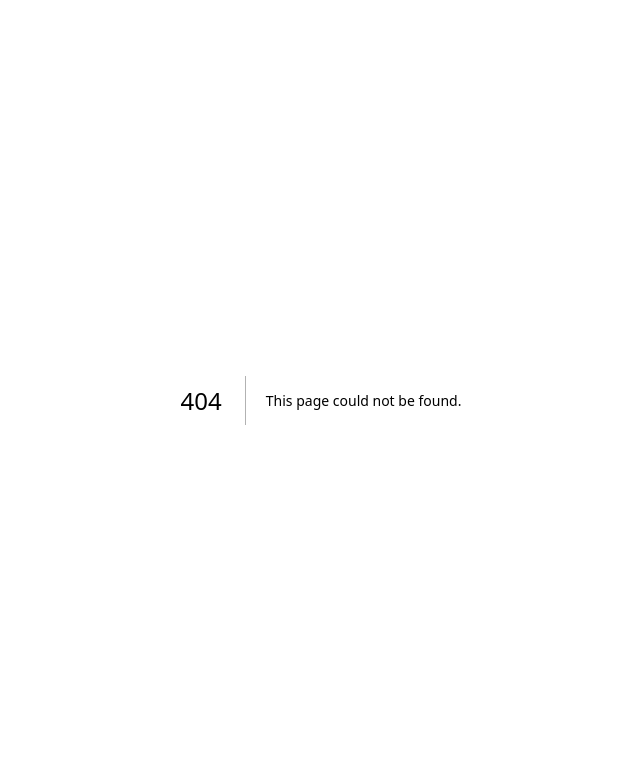
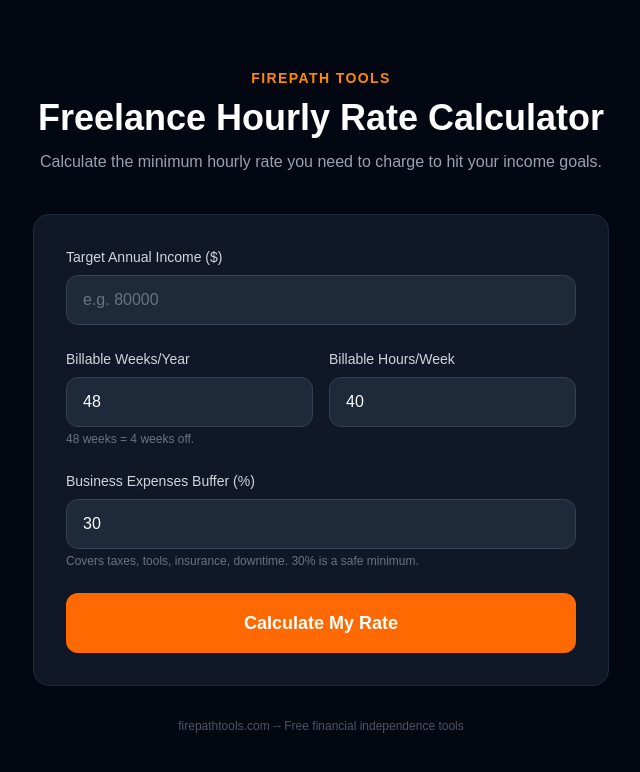
Before and after one commit to giraudsebastien79000-max/firepathtools, a Next.js app: page /tools/freelance-rate in a window 1280 px wide. Before the commit this address had no page. Shown: the top 772 px of the page, without its empty margins (319-959 px from the left). Built offline with nearby package versions, Linux system fonts and the light colour scheme.

Commit message:
Add Freelance Hourly Rate Calculator

```diff
--- /dev/null
+++ b/app/tools/freelance-rate/page.tsx
@@ -0,0 +1,82 @@
+"use client";
+import { useState } from "react";
+
+export default function FreelanceRate() {
+  const [salary, setSalary] = useState("");
+  const [weeks, setWeeks] = useState("48");
+  const [hours, setHours] = useState("40");
+  const [buffer, setBuffer] = useState("30");
+  const [result, setResult] = useState(null);
+
+  const calculate = () => {
+    const s = parseFloat(salary);
+    const w = parseFloat(weeks);
+    const h = parseFloat(hours);
+    const b = parseFloat(buffer) / 100;
+    const billableHours = w * h;
+    const baseRate = s / billableHours;
+    const finalRate = baseRate * (1 + b);
+    const daily = finalRate * h;
+    const monthly = (s * (1 + b)) / 12;
+    setResult({ baseRate, finalRate, daily, monthly, billableHours });
+  };
+
+  return (
+    <main className="min-h-screen bg-gray-950 text-white flex flex-col items-center justify-center px-4 py-16">
+      <div className="max-w-xl w-full">
+        <div className="text-center mb-10">
+          <span className="text-orange-400 text-sm font-semibold tracking-widest uppercase">FirePath Tools</span>
+          <h1 className="text-4xl font-bold mt-2 mb-3">Freelance Hourly Rate Calculator</h1>
+          <p className="text-gray-400 text-base">Calculate the minimum hourly rate you need to charge to hit your income goals.</p>
+        </div>
+        <div className="bg-gray-900 rounded-2xl p-8 space-y-6 border border-gray-800">
+          <div>
+            <label className="block text-sm font-medium text-gray-300 mb-2">Target Annual Income ($)</label>
+            <input type="number" value={salary} onChange={(e) => setSalary(e.target.value)} placeholder="e.g. 80000" className="w-full bg-gray-800 border border-gray-700 rounded-xl px-4 py-3 text-white placeholder-gray-500 focus:outline-none focus:border-orange-400" />
+          </div>
+          <div className="grid grid-cols-2 gap-4">
+            <div>
+              <label className="block text-sm font-medium text-gray-300 mb-2">Billable Weeks/Year</label>
+              <input type="number" value={weeks} onChange={(e) => setWeeks(e.target.value)} placeholder="48" className="w-full bg-gray-800 border border-gray-700 rounded-xl px-4 py-3 text-white placeholder-gray-500 focus:outline-none focus:border-orange-400" />
+              <p className="text-xs text-gray-500 mt-1">48 weeks = 4 weeks off.</p>
+            </div>
+            <div>
+              <label className="block text-sm font-medium text-gray-300 mb-2">Billable Hours/Week</label>
+              <input type="number" value={hours} onChange={(e) => setHours(e.target.value)} placeholder="40" className="w-full bg-gray-800 border border-gray-700 rounded-xl px-4 py-3 text-white placeholder-gray-500 focus:outline-none focus:border-orange-400" />
+            </div>
+          </div>
+          <div>
+            <label className="block text-sm font-medium text-gray-300 mb-2">Business Expenses Buffer (%)</label>
+            <input type="number" value={buffer} onChange={(e) => setBuffer(e.target.value)} placeholder="30" className="w-full bg-gray-800 border border-gray-700 rounded-xl px-4 py-3 text-white placeholder-gray-500 focus:outline-none focus:border-orange-400" />
+            <p className="text-xs text-gray-500 mt-1">Covers taxes, tools, insurance, downtime. 30% is a safe minimum.</p>
+          </div>
+          <button onClick={calculate} className="w-full bg-orange-500 hover:bg-orange-400 text-white font-bold py-4 rounded-xl text-lg transition-colors">Calculate My Rate</button>
+          {result !== null && (
+            <div className="space-y-4">
+              <div className="bg-gray-800 rounded-xl p-6 text-center border border-orange-400/30">
+                <p className="text-gray-400 text-sm mb-1">Minimum Hourly Rate</p>
+                <p className="text-6xl font-bold text-orange-400">${result.finalRate.toFixed(0)}<span className="text-2xl text-gray-400">/hr</span></p>
+                <p className="text-gray-500 text-xs mt-2">Base rate ${result.baseRate.toFixed(0)}/hr + {buffer}% buffer</p>
+              </div>
+              <div className="grid grid-cols-3 gap-3">
+                <div className="bg-gray-800 rounded-xl p-4 border border-gray-700 text-center">
+                  <p className="text-gray-400 text-xs mb-1">Daily Rate</p>
+                  <p className="text-lg font-bold text-white">${result.daily.toFixed(0)}</p>
+                </div>
+                <div className="bg-gray-800 rounded-xl p-4 border border-gray-700 text-center">
+                  <p className="text-gray-400 text-xs mb-1">Monthly</p>
+                  <p className="text-lg font-bold text-white">${result.monthly.toFixed(0)}</p>
+                </div>
+                <div className="bg-gray-800 rounded-xl p-4 border border-gray-700 text-center">
+                  <p className="text-gray-400 text-xs mb-1">Billable Hrs</p>
+                  <p className="text-lg font-bold text-white">{result.billableHours}</p>
+                </div>
+              </div>
+            </div>
+          )}
+        </div>
+        <p className="text-center text-gray-600 text-xs mt-8">firepathtools.com -- Free financial independence tools</p>
+      </div>
+    </main>
+  );
+}
```
